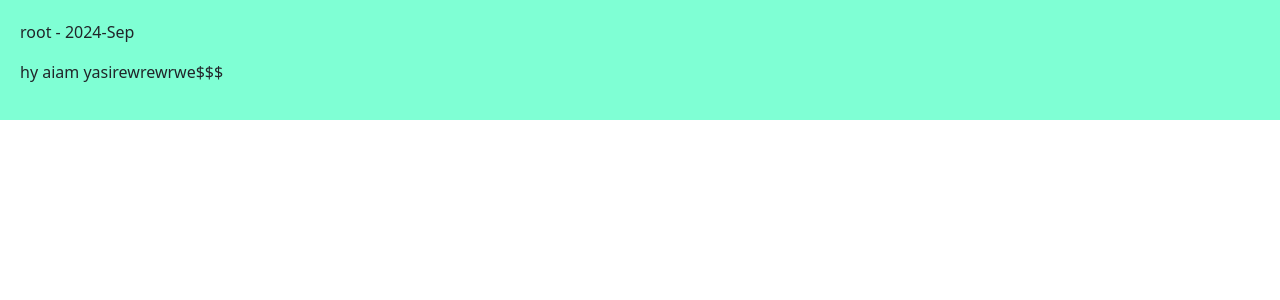
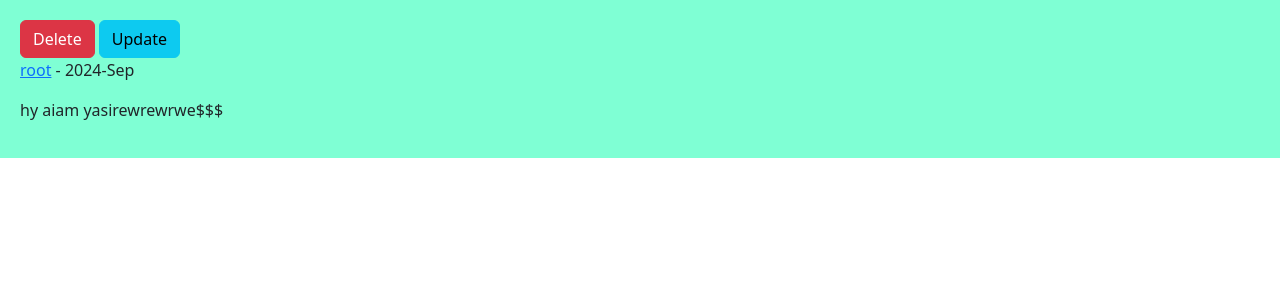
Before and after one commit to Yasinebr/prj1, a Django app: a page that uses prj/home/templates/home/detail.html in a window 1280 px wide. Shown: the part 56-356 px from the top of the page. Run offline with Django 5.2, Linux system fonts and the light colour scheme; a user stored in the database is signed in; data comes from the database, SQL or seed files in the repository; both versions use the stored data as it was after the commit.

Commit message:
add post_update

```diff
--- a/prj/accounts/templates/accounts/profile.html
+++ b/prj/accounts/templates/accounts/profile.html
@@ -4,7 +4,7 @@
 
      <div class="card">
         {% for post in posts %}
-            <a href="{% url 'home:post' post.pk post.slug %}" class="card-body">{{ post.body | truncatewords:3 }}</a>
+            <a href="{{ post.get_absolute_url }}" class="card-body">{{ post.body | truncatewords:3 }}</a>
         {% endfor %}
     </div>
 
--- a/prj/accounts/urls.py
+++ b/prj/accounts/urls.py
@@ -6,6 +6,5 @@ urlpatterns = [
     path('register/', views.RegisterView.as_view(), name='register'),
     path('login/', views.LoginView.as_view(), name='login'),
     path('logout/', views.LogoutView.as_view(), name='logout'),
-
     path('profile/<int:user_id>', views.ProfileView.as_view(), name='profile')
 ]
--- a/prj/home/templates/home/detail.html
+++ b/prj/home/templates/home/detail.html
@@ -1,5 +1,11 @@
 {% extends 'base.html' %}
 {% block content %}
-    <p>{{ post.user.username }} - {{ post.updated | date:'Y-M' }} </p>
+
+    {% if request.user.id == post.user.id %}
+    <a href="{% url 'home:post-delete' post.id %}" class="btn btn-danger">Delete</a>
+    <a href="{% url 'home:post-update' post.id %}" class="btn btn-info">Update</a>
+    {% endif %}
+
+    <p><a href="{% url 'accounts:profile' post.user.id %}">{{ post.user.username }}<a/> - {{ post.updated | date:'Y-M' }} </p>
     <p>{{ post.body }}</p>
 {% endblock %}
--- a/prj/home/templates/home/index.html
+++ b/prj/home/templates/home/index.html
@@ -2,7 +2,7 @@
 {% block content %}
     <div class="card">
         {% for post in posts %}
-            <a href="{% url 'home:post' post.pk post.slug %}" class="card-body">{{ post.body | truncatewords:3 }}</a>
+            <a href="{{ post.get_absolute_url }}" class="card-body">{{ post.body | truncatewords:3 }}</a>
         {% endfor %}
     </div>
 {% endblock %}
--- a/prj/home/urls.py
+++ b/prj/home/urls.py
@@ -4,6 +4,7 @@ from . import views
 app_name = 'home'
 urlpatterns =[
     path('', views.HomeView.as_view(), name='home'),
-
-    path('post/<int:post_id>/<slug:post_slug>', views.PostDetailView.as_view(), name='post')
+    path('post/<int:post_id>/<slug:post_slug>', views.PostDetailView.as_view(), name='post'),
+    path('post/delete/<int:post_id>', views.DeletePostView.as_view(), name='post-delete'),
+    path('post/update/<int:post_id>', views.UpdatePostView.as_view(), name='post-update')
 ]
--- a/prj/home/views.py
+++ b/prj/home/views.py
@@ -1,6 +1,11 @@
-from django.shortcuts import render
+from django.contrib.messages import success
+from django.shortcuts import render, redirect
 from django.views import View
 from post.models import Post
+from django.contrib import messages
+from django.contrib.auth.mixins import LoginRequiredMixin
+from post.forms import PostUpdateForm
+from django.utils.text import slugify
 
 class HomeView(View):
     def get(self, request):
@@ -11,3 +16,47 @@ class PostDetailView(View):
     def get(self, request, post_id, post_slug):
         post = Post.objects.get(pk=post_id, slug=post_slug)
         return render(request, 'home/detail.html', {'post':post})
+
+class DeletePostView(LoginRequiredMixin, View):
+    def get(self, request, post_id):
+        post = Post.objects.get(pk=post_id)
+        if post.user.id == request.user.id:
+            post.delete()
+            messages.success(request, 'post delete successfully', 'success')
+            return redirect('home:home')
+        else:
+            messages.error(request, 'you are not allowed to delete this post', 'danger')
+            return redirect('home:home')
+
+class UpdatePostView(LoginRequiredMixin, View):
+    form_class = PostUpdateForm
+    template_name = 'home/update.html'
+
+    def setup(self, request, *args, **kwargs):
+        self.post_class = Post.objects.get(pk=kwargs['post_id'])
+        return super().setup(request, *args, **kwargs)
+
+    def dispatch(self, request, *args, **kwargs):
+        post = self.post_class
+        if not post.user.id == request.user.id:
+            messages.error(request, 'you cant update this post', 'danger')
+            return redirect('home:home')
+        return super().dispatch(request, *args, **kwargs)
+
+    def get(self, request, *args, **kwargs):
+        post = self.post_class
+        form = self.form_class(instance=post)
+        return render(request, self.template_name, {'form':form})
+
+    def post(self, request, *args, **kwargs):
+        post = self.post_class
+        form = self.form_class(request.POST, instance=post)
+        if form.is_valid():
+            new_post = form.save(commit=False)
+            new_post.slug = slugify(form.cleaned_data['body'][:30])
+            new_post.save()
+            messages.success(request, 'post updated successfully', 'success')
+            return redirect('home:post', post.pk, post.slug)
+        else:
+            messages.error(request, 'invalid form', 'danger')
+            return render(request, 'home/update.html', {'form':form})
--- a/prj/post/models.py
+++ b/prj/post/models.py
@@ -1,5 +1,6 @@
 from django.db import models
 from django.contrib.auth.models import User
+from django.urls import reverse
 
 class Post(models.Model):
     user = models.ForeignKey(User, on_delete=models.CASCADE)
@@ -10,3 +11,6 @@ class Post(models.Model):
 
     def __str__(self):
         return self.slug
+
+    def get_absolute_url(self):
+        return reverse('home:post', args=(self.pk, self.slug))
```
Also changed, not shown: prj/home/templates/home/update.html (added, +8 -0 lines), prj/post/forms.py (added, +7 -0 lines), prj/db.sqlite3.
